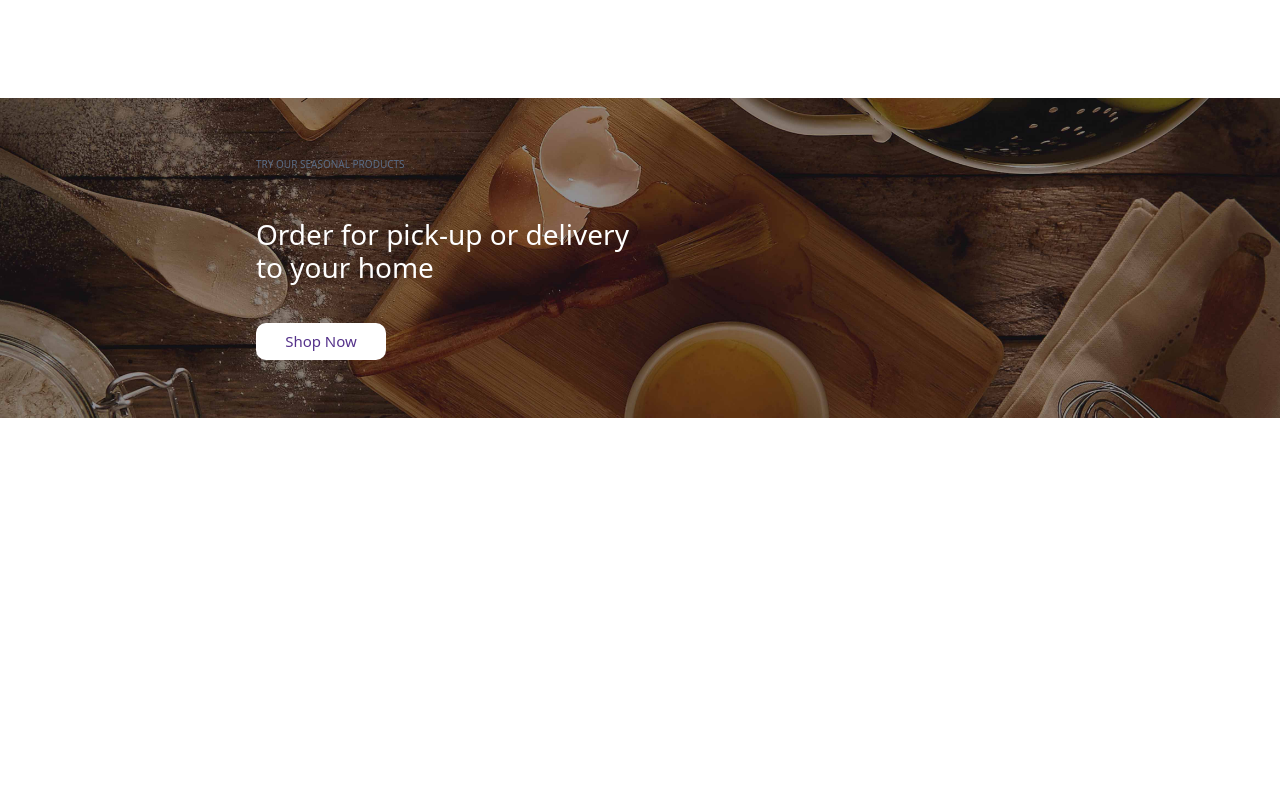
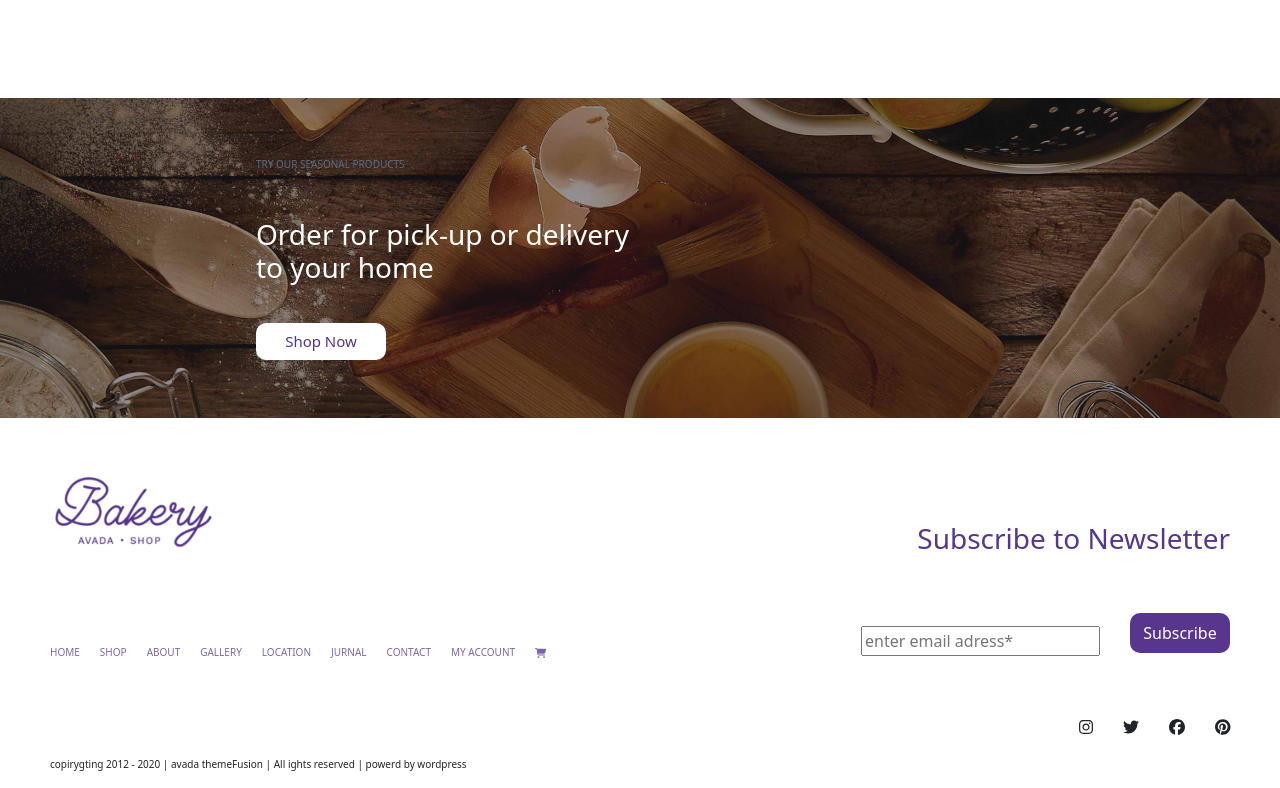
Before and after one commit to AleAlle62/proj-html-vuejs, a Vue app: page / in a window 1280 px wide. Shown: the part 5233-6021 px from the top of the page. Before the commit the page ends 5651 px from the top, so only its background shows below. Built offline with nearby package versions, Linux system fonts and the light colour scheme.

Commit message:
end, miss slider

```diff
--- a/src/App.vue
+++ b/src/App.vue
@@ -1,9 +1,9 @@
 <template>
   <div>
     <!-- sezioni  -->
-    <headerPage/>
+    <headerPage :arr-menu="arrMenu"/>
     <centralPage/>
-    <footerPage/>
+    <footerPage :arr-menu="arrMenu"/>
   </div>
 </template>
 
@@ -20,6 +20,12 @@ export default {
     centralPage,
     footerPage,
   },
+  data(){
+    return {
+      arrMenu: ['HOME', 'SHOP', 'ABOUT', 'GALLERY', 'LOCATION', 'JURNAL', 'CONTACT', 'MY ACCOUNT']
+    }
+  }
+
 };
 </script>
 
--- a/src/components/footerPage.vue
+++ b/src/components/footerPage.vue
@@ -1,13 +1,103 @@
 <template>
-    <div></div>
+    <div class="footer">
+        <!-- parte sinistra  -->
+        <div class="foo-l">
+            <div><img src="@/immagini/avada-bakery-logo-retina-200x97.png" alt=""></div>
+            <div class="ciclo">
+                <div class = "list" v-for = "ciclo in arrMenu" :key=" ciclo">{{ciclo}}</div>
+                <div><font-awesome-icon icon="fa-solid fa-cart-shopping" /></div>
+            </div>
+            <div><p>copirygting 2012 - 2020 | avada themeFusion | All ights reserved | powerd by wordpress</p></div>
+        </div>
+        <!-- parte destra  -->
+        <div class="foo-r">
+            <h3>Subscribe to Newsletter</h3>
+            <form class="form">
+                <input type="text" placeholder="enter email adress*">
+                <p>Subscribe</p>
+            </form>
+            <div class="social">
+                <font-awesome-icon icon="fa-brands fa-instagram" />
+                <font-awesome-icon icon="fa-brands fa-twitter" />
+                <font-awesome-icon icon="fa-brands fa-facebook" />
+                <font-awesome-icon icon="fa-brands fa-pinterest" />
+            </div>
+        </div>
+    </div>
 </template>
 
 <script>
 export default {
-    name: 'footerPage'
+    name: 'footerPage',
+    props: {
+        arrMenu: Array,
+
+    },
 }
 </script>
 
 <style lang="scss" scoped>
+.footer {
+    img {
+        height: 80px;
+    }
+    .ciclo {
+        display: flex;
+        gap: 20px;
+        color:rgba(127,101,168,255);
+        font-size: 10px;
+    }
+    margin-top: 50px;
+    display: flex;
+    height: 40vh;
+    width: 100%;
+    .foo-l {
+        display: flex;
+        flex-direction: column;
+        justify-content: space-between;
+        margin-left: 50px;
+        height: 100%;
+        width: 60%;
+        p {
+            font-size: 10px;
+        }
+    }
+    .foo-r {
+        margin-right: 50px;
+        gap: 50px;
+        display: flex;
+        flex-direction: column;
+        justify-content: center;
+        align-items: flex-end;
+        height: 100%;
+        width: 40%;
+        .form {
+            display: flex;
+            gap: 30px;
+            align-items: center;
+            justify-content: center;
+            p {
+                text-align: center;
+                padding: 0.5em;
+                width: 100px;
+                border-radius: 10px;
+                color: white;
+                background-color:  rgba(88,54,141,255);
+            }
+        }
+        h3 {
+            color:  rgba(88,54,141,255);
+        }
+        .social {
+            display: flex;
+            justify-content: space-around;
+            align-items: center;
+            gap: 30px;
+        }
+    }
+}
+.list:hover {
+        border-bottom: 2px solid  rgba(88,54,141,255);
+    }
 
 </style>
--- a/src/components/headerPage.vue
+++ b/src/components/headerPage.vue
@@ -37,11 +37,9 @@
 <script>
 export default {
     name: 'headerPage',
-    data() {
-        return {
-            arrMenu: ['HOME', 'SHOP', 'ABOUT', 'GALLERY', 'LOCATION', 'JURNAL', 'CONTACT', 'MY ACCOUNT']
-        }
-    },
+    props: {
+        arrMenu: Array,
+    }
 }
 </script>
 
--- a/src/main.js
+++ b/src/main.js
@@ -7,10 +7,10 @@ import { library } from '@fortawesome/fontawesome-svg-core';
 // icone che si vogliono importare
 import { faCartShopping, faIdCardClip,  } from '@fortawesome/free-solid-svg-icons';
 import { FontAwesomeIcon } from '@fortawesome/vue-fontawesome';
-import { faInstagram, faPinterest, faTwitter } from '@fortawesome/free-brands-svg-icons';
+import { faFacebook, faInstagram, faPinterest, faTwitter } from '@fortawesome/free-brands-svg-icons';
 
 //icone che si vogliono importare
-library.add(faCartShopping, faInstagram, faTwitter, faPinterest, faIdCardClip);
+library.add(faCartShopping, faInstagram, faTwitter, faPinterest, faIdCardClip, faFacebook);
 
 Vue.component('FontAwesomeIcon', FontAwesomeIcon);
 Vue.config.productionTip = false
```
